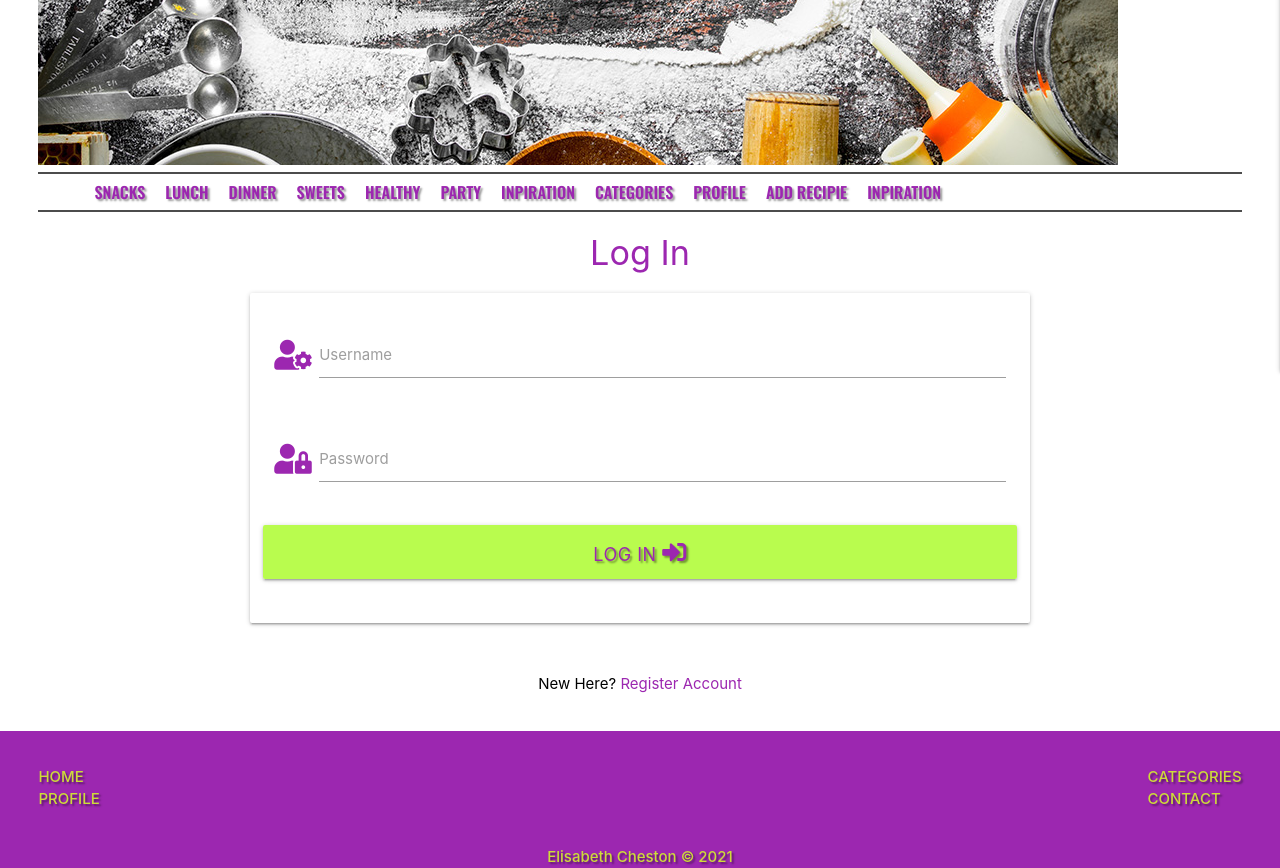
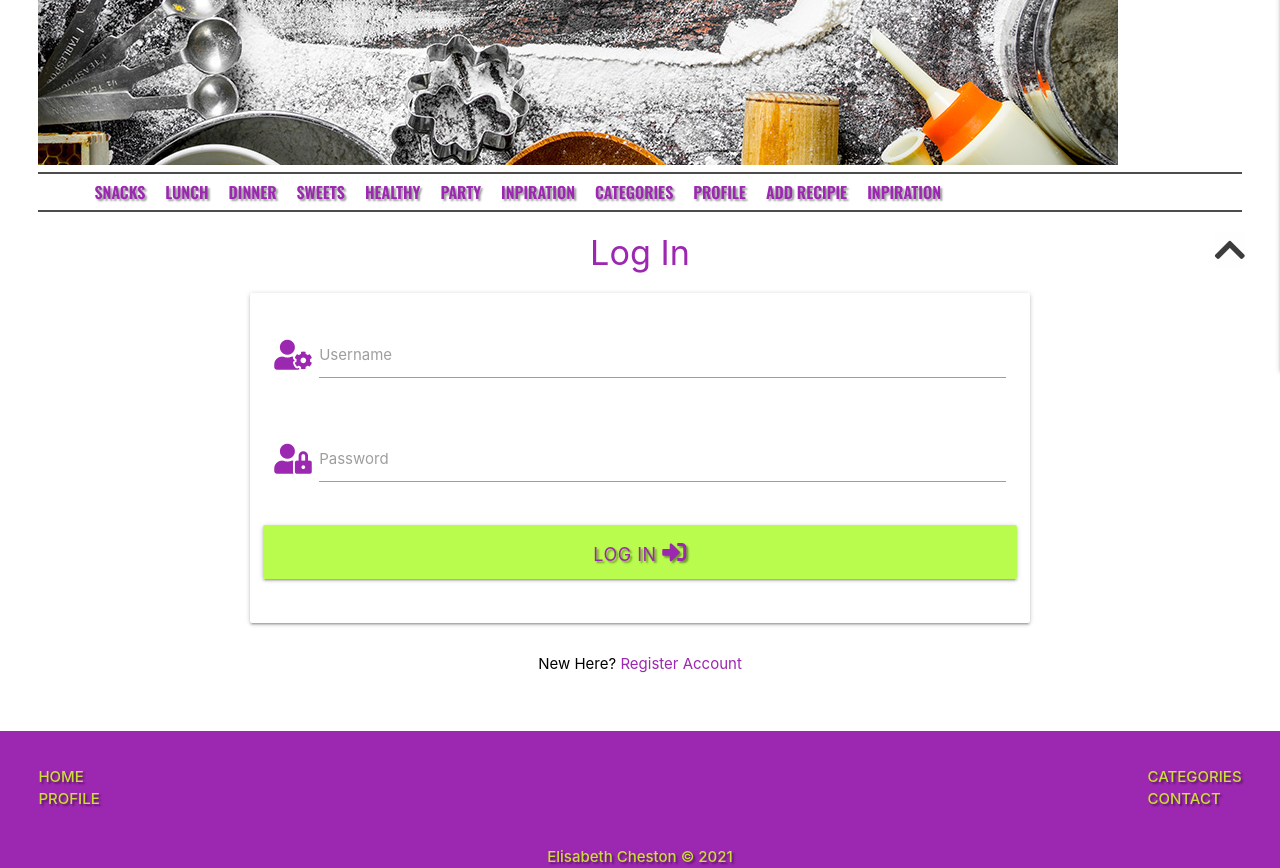
Before and after one commit to ElisabethCheston/KidsCooking, a Flask app: page /login in a window 1280 px wide. Shown: the part 489-1357 px from the top of the page. Run offline with Flask 2, Linux system fonts and the light colour scheme; some libraries are stand-ins or nearby versions; some web fonts are replaced.

Commit message:
Add a back-to-top button in bottom right corner.

```diff
--- a/static/css/style.css
+++ b/static/css/style.css
@@ -1,6 +1,17 @@
 @import url('https://fonts.googleapis.com/css2?family=Atma:wght@400;500;600&family=Oswald:wght@300;400;500;600&family=Schoolbell&display=swap');
 
 /* LAYOUT */
+
+body {
+    display: flex;
+    min-height: 100vh;
+    flex-direction: column;
+}
+
+main {
+    flex: 1 0 auto;
+}
+
 nav {
     height: 40px;
     background-color: transparent;
@@ -38,6 +49,32 @@ nav {
   padding-left: 3%;
   padding-right: 3%;
   color: black;
+}
+
+/* back to top */
+
+.fa-chevron-up {
+    color: rgba(44, 43, 43, 0.918);
+    size: 36px;
+    background-color: rgba(250, 250, 250, 0.2);
+    font-weight: 900;
+    line-height: 1;
+    text-rendering: auto;
+    display: inline-block;
+    font-style: normal;
+    box-sizing: border-box;
+}
+.fa-chevron-up::before {
+    content: "\f077";
+}
+.to-top {
+    z-index: 200;
+    position: fixed;
+    margin-top: 22px;
+    display: inline;
+    bottom: 35px;
+    right: 35px;
+    font-size: 35px;
 }
 /* Logo Size */
 .logo {
--- a/templates/base.html
+++ b/templates/base.html
@@ -23,7 +23,7 @@
     <header>
 
         <!-- Top Navbar (1st navbar) -->
-        <nav class="headnav">
+        <nav class="headnav" id="#top">
                 <div class="nav-wrapper valign-wrapper col s12 right">
                     <!-- User logged in out -->
                     <div class="right text-shadow purple-text accent-3">
@@ -103,10 +103,11 @@
     <!-- Page content -->
     <main class="container">
         {% block content %}
+
         {% endblock %}
     </main>
 
-    <footer class="page-footer text-shadow purple">
+    <footer class="page-footer footer-fixed text-shadow purple">
         <div class="container purple">
             <div class="row col l4 offset-l2 s12 ">
                 <ul class="left">
@@ -126,6 +127,11 @@
         </div>
     </footer>
 
+    <!-- Back to top -->
+    <a href="#top" class="to-top right" title="Back to top" style="display: inline;">
+        <i class="fas fa-chevron-up right-align" aria-hidden="true"></i>
+    </a>
+
     <!-- jQuery -->
     <script src="https://code.jquery.com/jquery-3.6.0.min.js"
         integrity="sha256-/xUj+3OJU5yExlq6GSYGSHk7tPXikynS7ogEvDej/m4=" crossorigin="anonymous"></script>
--- a/templates/login.html
+++ b/templates/login.html
@@ -23,17 +23,18 @@
                         pattern="^[a-zA-Z0-9]{5,15}$" class="validate" required> <label for="password"> Password</label>
                 </div>
             </div>
+
             <!-- login -->
             <div class="row register-field">
                 <button type="submit" class="col s12 btn-large text-shadow">
                     LOG IN <i class="fas fa-sign-in-alt"></i>
                 </button>
             </div>
-        </div>
-    </form>
-</div>
 
-<div class="row">
+        </form>
+    </div>
+
+    <div class="row">
         <div class="col s12">
             <p class="center-align black-text darken-4">
                 New Here?
@@ -41,7 +42,5 @@
             </p>
         </div>
     </div>
-
-
-
+</div>
 {% endblock %}
--- a/templates/profile.html
+++ b/templates/profile.html
@@ -4,7 +4,7 @@
 <div class="row">
     <div class="col s12 m8 offset-m2">
         <div class="card-panel">
-            <h3 class="center-align light-blue-text text-darken-4">
+            <h3 class="center-align purple-text">
                 {{ username }}'s Profile
             </h3>
         </div>
```
